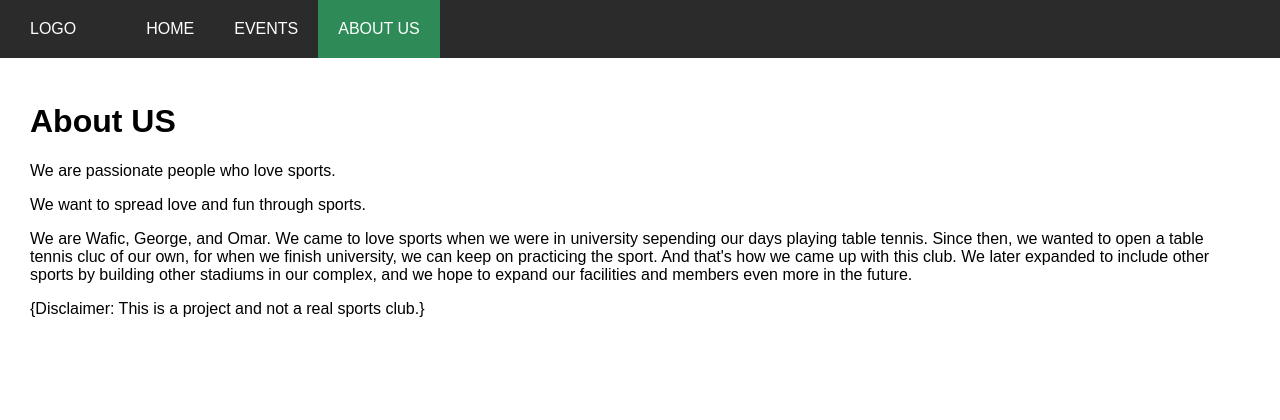
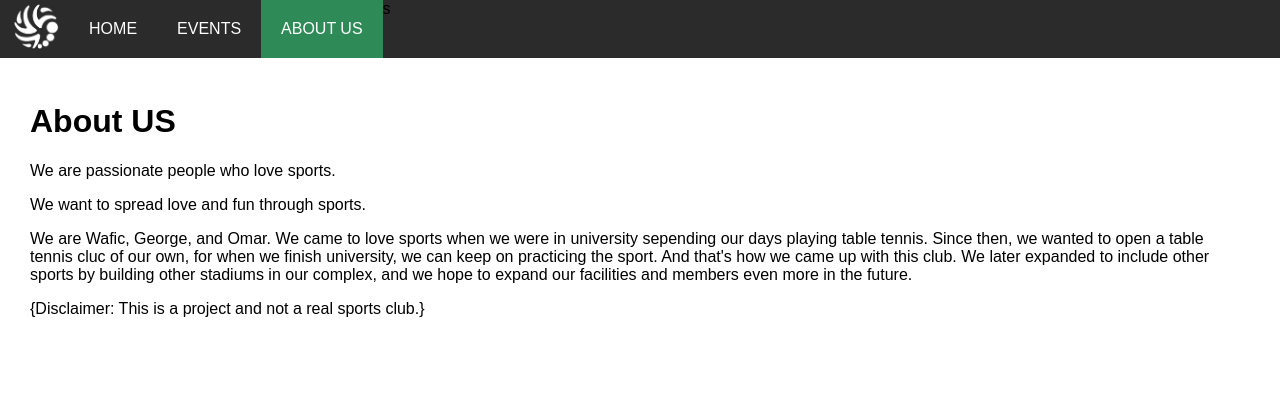
Before and after one commit to WaficW/Database-Course-Repo, a PHP site: page /aboutus.html in a window 1280 px wide. Shown: the top 420 px of the page. Run offline with PHP 8.4, Linux system fonts and the light colour scheme.

Commit message:
added the logo to the header

```diff
--- a/Code/Styles/style_aboutus.css
+++ b/Code/Styles/style_aboutus.css
@@ -11,6 +11,15 @@ body{
 
 li{
     float: left;
+}
+
+img {
+    float:left;
+    width: 45px;
+    height: 45px;
+    padding-left: 0.3%;
+    padding-right: 0.8%;
+    padding-top: 0.3%;
 }
 
 li a{
--- a/Code/aboutus.html
+++ b/Code/aboutus.html
@@ -12,7 +12,7 @@
 
     <body>
         <ul class="menubar">
-            <li class="logo">LOGO</li>
+            <a href="member-homepage.html"><img src="images/logoo.png" alt="Our Logo"></a>s
             <li><a href="member-homepage.html"> HOME </a></li>
             <li><a href="member-homepage.html"> EVENTS </a></li>
             <li><a class="active" href="aboutus.html"> ABOUT US </a></li>
--- a/Code/member-homepage.html
+++ b/Code/member-homepage.html
@@ -12,7 +12,7 @@
 
     <body>
         <ul class="menubar">
-            <li class="logo">LOGO</li>
+            <a href="member-homepage.html"><img src="images/logoo.png" alt="Our Logo"></a>
             <li><a class="active" href="member-homepage.html"> HOME </a></li>
             <li><a href="member-homepage.html"> EVENTS </a></li>
             <li><a href="aboutus.html"> ABOUT US </a></li>
```
Also changed, not shown: Code/Styles/style_member_home.css (+8 -1 lines).
